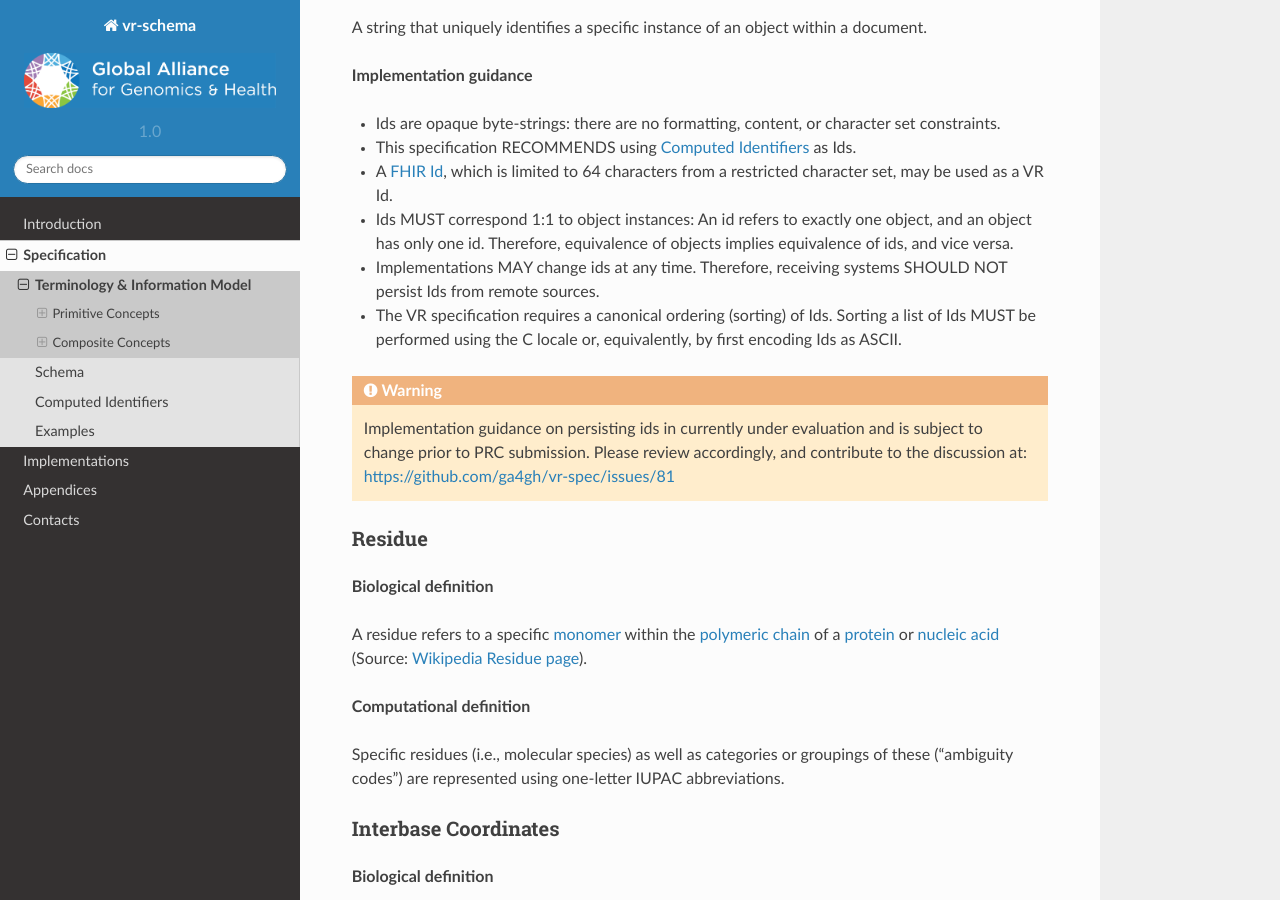
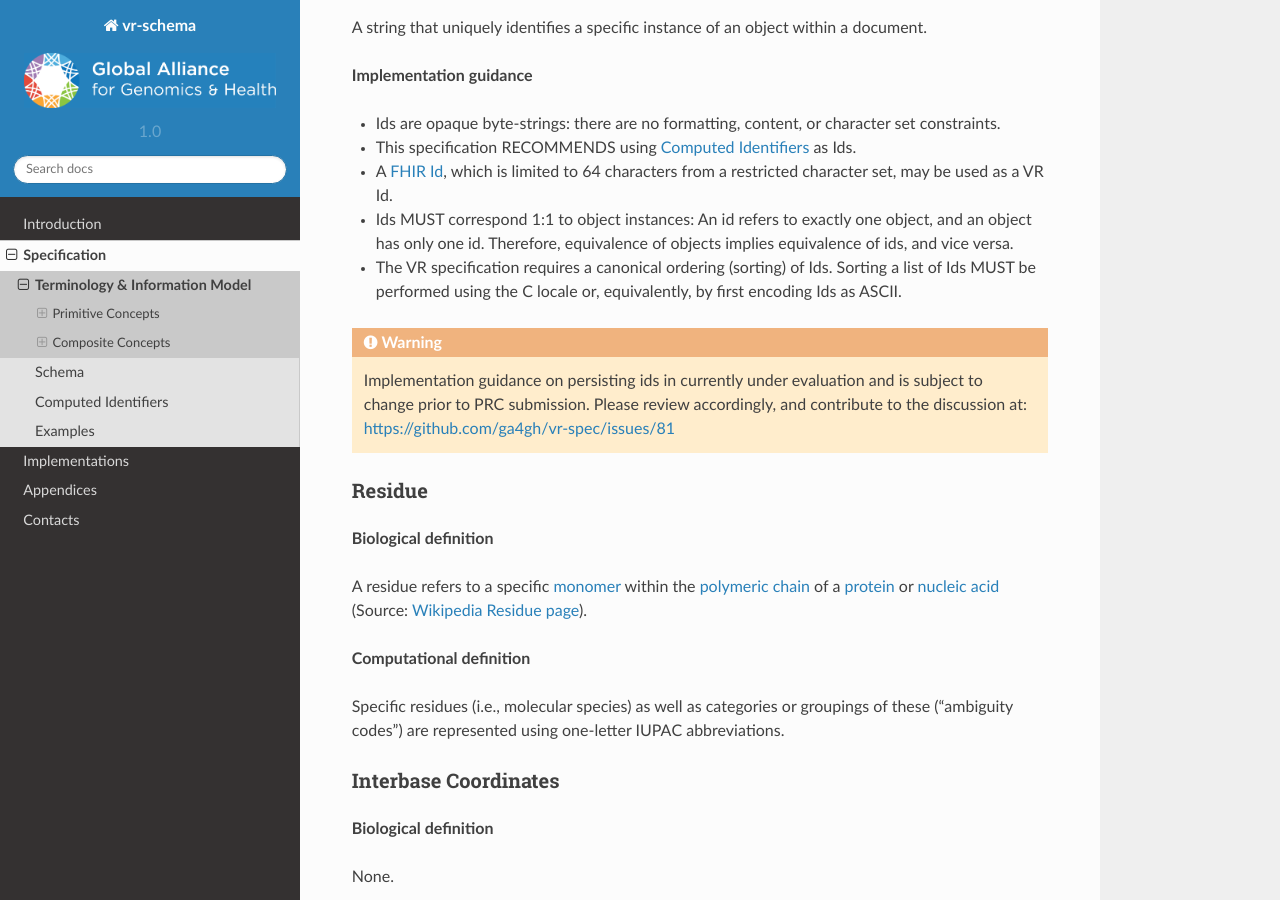
Before and after one commit to ga4gh/vrs, a Sphinx documentation site: the page built from docs/source/specification/terms_and_model/index.rst, in a window 1280 px wide and 900 px high, scrolled down 1191 px. Built offline with Sphinx 7.4.7 and the Read the Docs theme 2.0.0, drawn with Linux system fonts in a browser that asks for light colours.

Commit message:
proposed deletion of persist recommendation from https://github.com/ga4gh/vr-spec/issues/81#issuecomment-500402533

```diff
--- a/docs/source/specification/terms_and_model/index.rst
+++ b/docs/source/specification/terms_and_model/index.rst
@@ -69,8 +69,6 @@ A string that uniquely identifies a specific instance of an object within a docu
   VR Id.
 * Ids MUST correspond 1:1 to object instances: An id refers to exactly one object, and an object has
   only one id. Therefore, equivalence of objects implies equivalence of ids, and vice versa.
-* Implementations MAY change ids at any time. Therefore, receiving systems SHOULD
-  NOT persist Ids from remote sources.
 * The VR specification requires a canonical ordering (sorting) of Ids. Sorting a list of Ids MUST be
   performed using the C locale or, equivalently, by first encoding Ids as ASCII.
 
```
